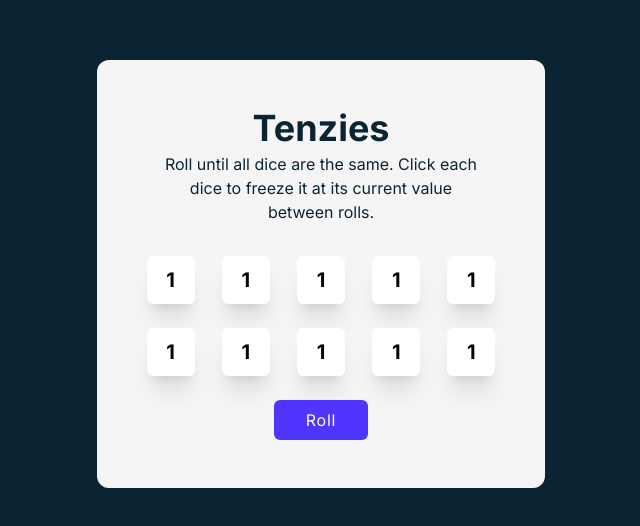
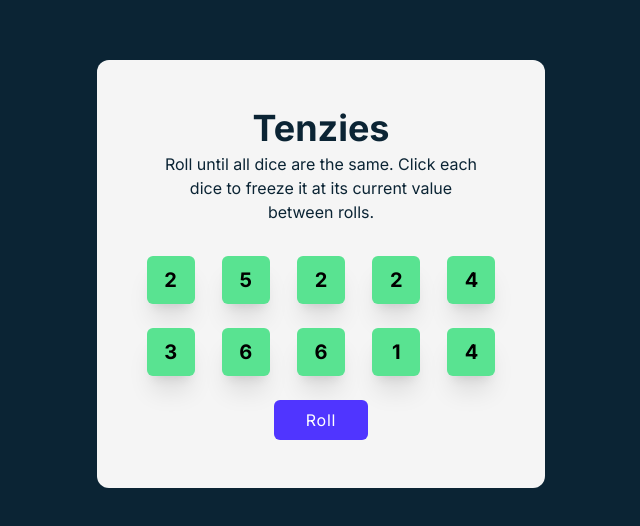
Before and after one commit to CalebCupul/tenzies, a React (Vite) app: page / in a window 1280 px wide. Shown: the part 126-652 px from the top of the page, without its empty margins (319-959 px from the left). Built offline with nearby package versions, Linux system fonts and the light colour scheme.

Commit message:
feat: hold and isHeld functionalities

```diff
--- a/package.json
+++ b/package.json
@@ -9,6 +9,7 @@
     "preview": "vite preview"
   },
   "dependencies": {
+    "nanoid": "^4.0.1",
     "react": "^18.2.0",
     "react-dom": "^18.2.0"
   },
--- a/src/App.jsx
+++ b/src/App.jsx
@@ -1,7 +1,43 @@
 import { useState } from 'react'
 import Die from './Die'
+import { nanoid } from 'nanoid'
 
 function App() {
+  const [dices, setDices] = useState(allNewDice())
+
+  function allNewDice() {
+    let diceArray = []
+
+    for (let i = 0; i < 10; i++) {
+      diceArray.push({
+        id: nanoid(),
+        value: Math.ceil(Math.random() * 6),
+        isHeld: true,
+        hold: holdDice
+      })
+    }
+    return diceArray
+  }
+
+  // function holdDice(id) {
+  //   setDices(prevDices => {
+  //     return prevDices.map(dice => {
+  //       return dice.id === id ? { ...dice, isHeld: !dice.isHeld } : dice
+  //     })
+  //   })
+  // }
+
+  function holdDice(id) {
+    setDices(prevDices => prevDices.map(dice => dice.id === id ? { ...dice, isHeld: !dice.isHeld } : dice))
+  }
+
+  const diceElements = dices.map((dice) => <Die key={dice.id} id={dice.id} value={dice.value} isHeld={dice.isHeld} hold={holdDice}></Die>)
+
+  function rollDice() {
+    setDices(allNewDice())
+  }
+
+
   return (
     <div className='p-10 bg-dark-blue h-screen grid align-middle justify-center'>
       <div className='bg-white-50 max-w-md py-12 px-12 rounded-xl my-auto'>
@@ -10,19 +46,11 @@ function App() {
           <p className='mt-1'>Roll until all dice are the same. Click each dice to freeze it at its current value between rolls.</p>
         </div>
         <div className='mt-8 gap-6 text-xl font-bold self-center grid grid-cols-5 items-center place-items-center'>
-          <Die value={1}></Die>
-          <Die value={1}></Die>
-          <Die value={1}></Die>
-          <Die value={1}></Die>
-          <Die value={1}></Die>
-          <Die value={1}></Die>
-          <Die value={1}></Die>
-          <Die value={1}></Die>
-          <Die value={1}></Die>
-          <Die value={1}></Die>
+          {diceElements}
+
         </div>
         <div className='flex justify-center'>
-          <button className=' text-white font-inter tracking-wider bg-dark-purple px-8 py-2 rounded-md mt-6 '>Roll</button>
+          <button onClick={rollDice} className=' text-white font-inter tracking-wider bg-dark-purple px-8 py-2 rounded-md mt-6 '>Roll</button>
         </div>
       </div>
     </div>
--- a/src/Die.jsx
+++ b/src/Die.jsx
@@ -1,5 +1,5 @@
 export default function Die(props) {
     return (
-        <div className="bg-white font-inter rounded-md shadow-xl w-12 h-12 flex justify-center items-center">{props.value}</div>
+        <div onClick={() => props.hold(props.id)} className={`${props.isHeld && 'bg-lime-green'} font-inter rounded-md shadow-xl w-12 h-12 flex justify-center items-center`}>{props.value}</div>
     )
 }
```
Also changed, not shown: 1 other file (tests, documents, lock files or other folders).
